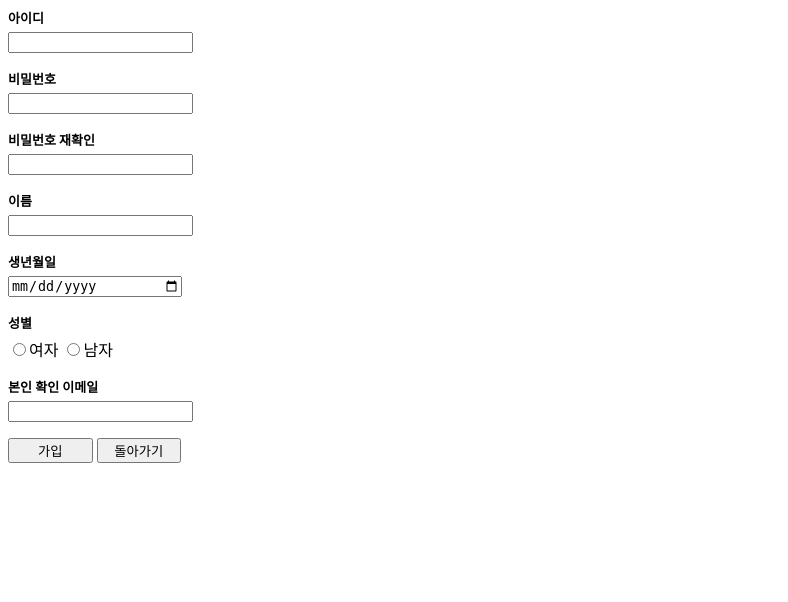
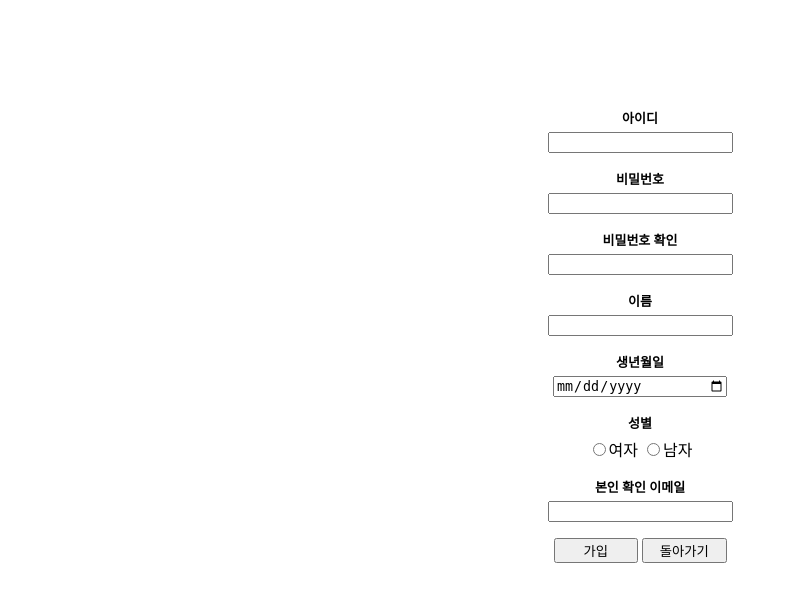
Before and after one commit to kmj1004/blog, a PHP site: page /join.php in a window 1280 px wide. Shown: the top 602 px of the page, without its empty margins (0-788 px from the left). Run offline with PHP 8.4, Linux system fonts and the light colour scheme.

Commit message:
Add files via upload

```diff
--- a/join.php
+++ b/join.php
@@ -6,16 +6,16 @@
       form { display:inline; }
       p { margin-top: 5px; }
       strong {font-size: 13px; }
+      html { text-align: center; margin-top: 100px; }
     </style>
   </head>
   <body>
-    <div id="center">
       <form action="process_join.php" method="post">
         <strong>아이디</strong>
         <p><input type="text" name="user_id"></p>
         <strong>비밀번호</strong>
         <p><input type="password" name="password"></p>
-        <strong>비밀번호 재확인</strong>
+        <strong>비밀번호 확인</strong>
         <p><input type="password" name="pwconfirm"></p>
         <strong>이름</strong>
         <p><input type="text" name="user_name"></p>
@@ -32,6 +32,5 @@
       <form action="index.php" method="post">
         <input type="submit" style="width:84.5px" value="돌아가기">
       </form>
-    </div>
   </body>
 </html>
```
